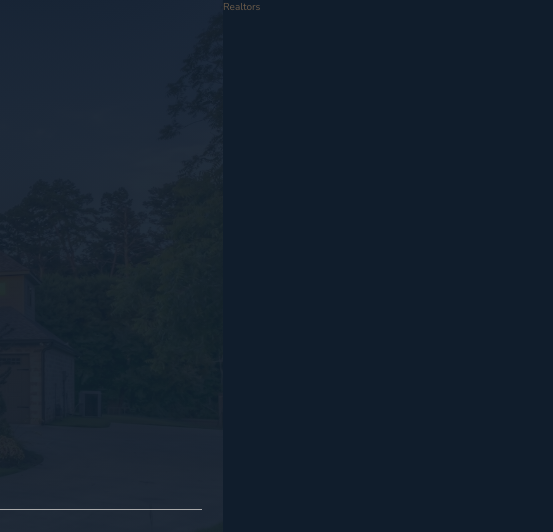
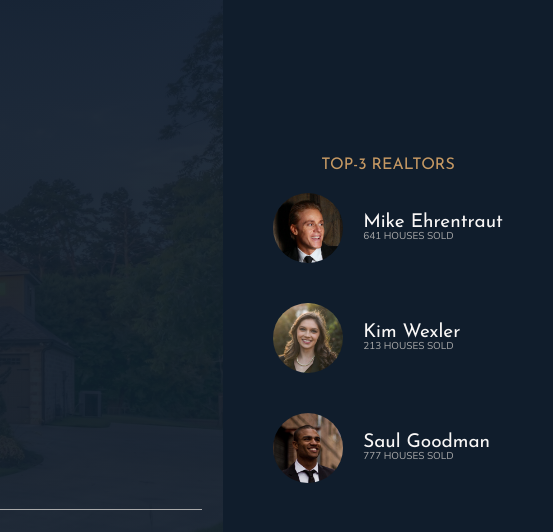
Before and after one commit to povlinka1017/Nexter, a website: page index.html in a window 1280 px wide. Shown: the top 532 px of the page, 727-1280 px from the left. Drawn offline with nearby package versions, Linux system fonts and the light colour scheme.

Commit message:
second commit: added the second part of header

```diff
--- a/index.html
+++ b/index.html
@@ -34,7 +34,26 @@
         </header>
 
         <div class="realtors">
-            Realtors
+            <h3 class="heading-3">Top-3 Realtors</h3>
+            <div class="realtors__list">
+                <img src="img/realtor-1.jpeg" alt="realtor 1" class="realtors__img">
+                <div class="realtors__details">
+                    <h4 class="heading-4 heading-4--light">Mike Ehrentraut</h4>
+                    <p class="realtors__sold">641 houses sold</p>
+                </div>
+
+                <img src="img/realtor-2.jpeg" alt="realtor 2" class="realtors__img">
+                <div class="realtors__details">
+                    <h4 class="heading-4 heading-4--light">Kim Wexler</h4>
+                    <p class="realtors__sold">213 houses sold</p>
+                </div>
+
+                <img src="img/realtor-3.jpeg" alt="realtor 3" class="realtors__img">
+                <div class="realtors__details">
+                    <h4 class="heading-4 heading-4--light">Saul Goodman</h4>
+                    <p class="realtors__sold">777 houses sold</p>
+                </div>
+            </div>
         </div>
 
         <section class="features">
--- a/sass/_realtors.scss
+++ b/sass/_realtors.scss
@@ -1,4 +1,32 @@
 .realtors {
       background-color: $color-secondary;
       grid-column: col-start 7 / full-end;
+      padding: 3rem;
+
+      display: grid;
+      align-content: center;
+      justify-content: center;
+      justify-items: center;
+      grid-row-gap: 2rem;
+
+      &__list {
+            display: grid;
+            grid-template-columns: min-content max-content;
+            grid-column-gap: 2rem;
+            grid-row-gap: 5vh;
+            align-items: center;
+      }
+
+      &__img {
+            width: 7rem;
+            border-radius: 50%;
+            display: block;
+      }
+
+      &__sold {
+            text-transform: uppercase;
+            color: $color-grey-light-2;
+            margin-top: -3px;
+
+      }
 }
```
Also changed, not shown: css/style.comp.css.
